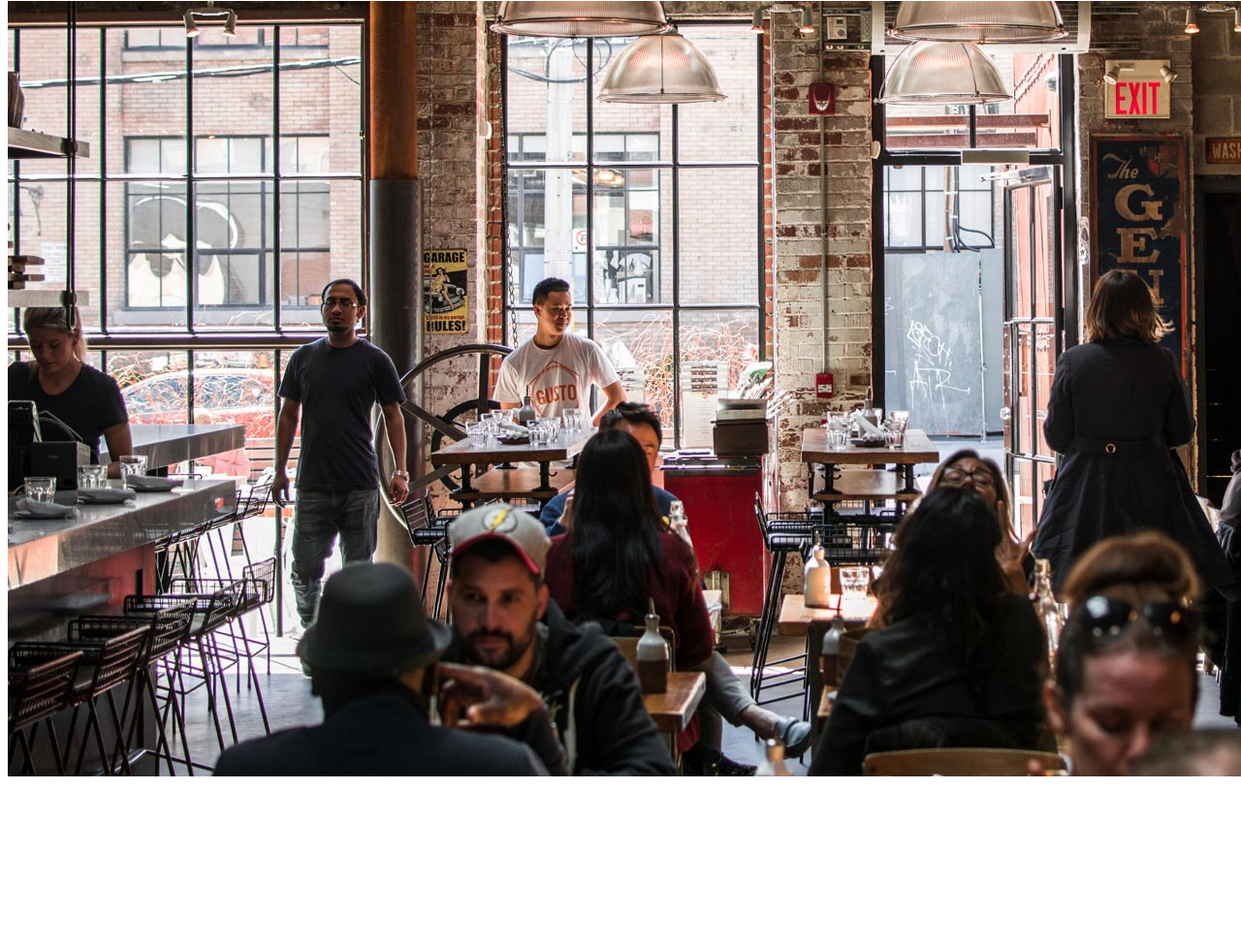
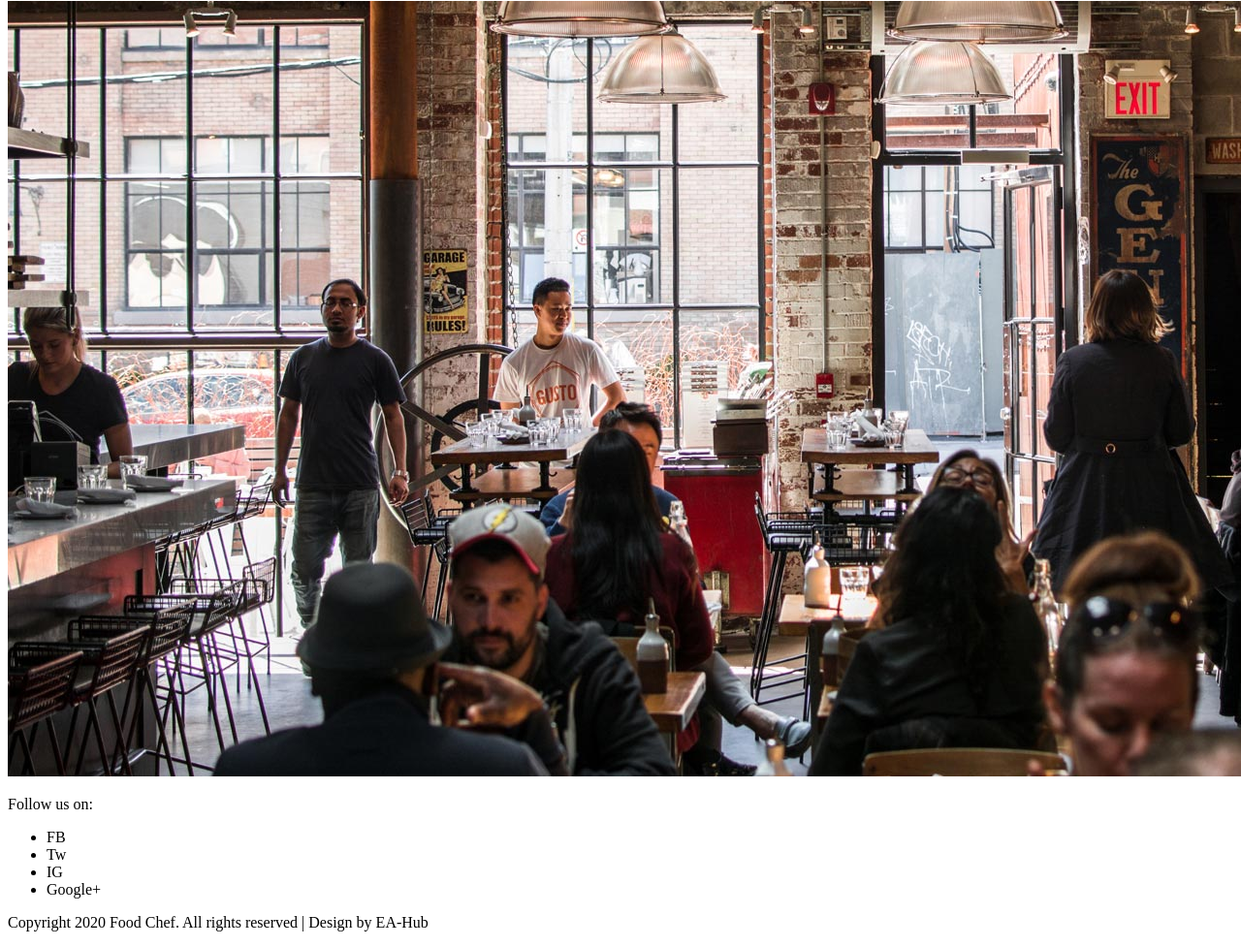
Before and after one commit to tmannazy/foodchef, a plain HTML site: page index.html in a window 1280 px wide. Shown: the part 268-1245 px from the top of the page at 97% size. Before the commit the page ends 1081 px from the top, so only its background shows below. Drawn offline with Linux system fonts and the light colour scheme.

Commit message:
Added footer items

```diff
--- a/index.html
+++ b/index.html
@@ -57,6 +57,20 @@
 
     </main>
 
+
+    <footer>
+        <div class="wrapper">
+            <p>Follow us on: </p>
+            <ul>
+                <li>FB</li>
+                <li>Tw</li>
+                <li>IG</li>
+                <li>Google+</li>
+            </ul>
+            <p>Copyright 2020 Food Chef. All rights reserved | Design by EA-Hub</p>
+        </div>
+
+    </footer>
 </body>
 
 </html>
```
